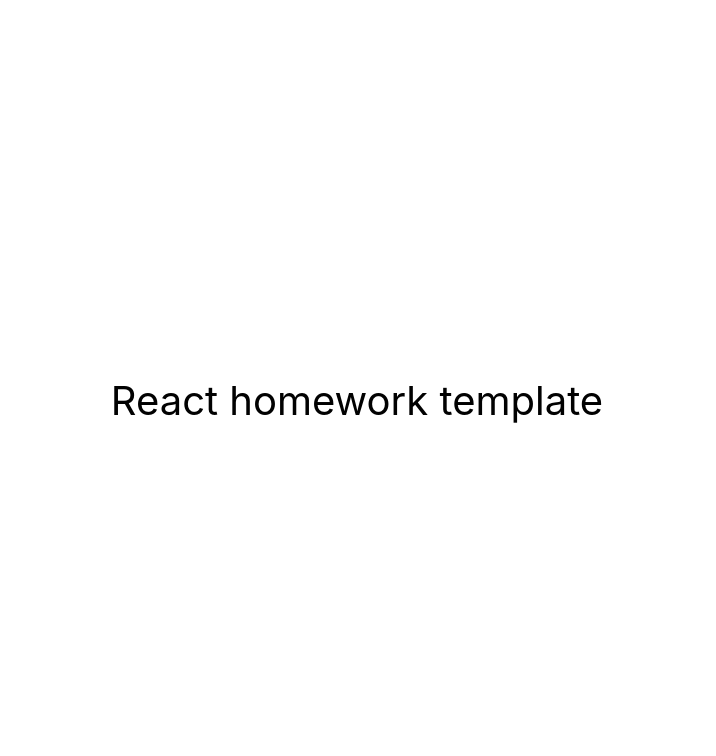
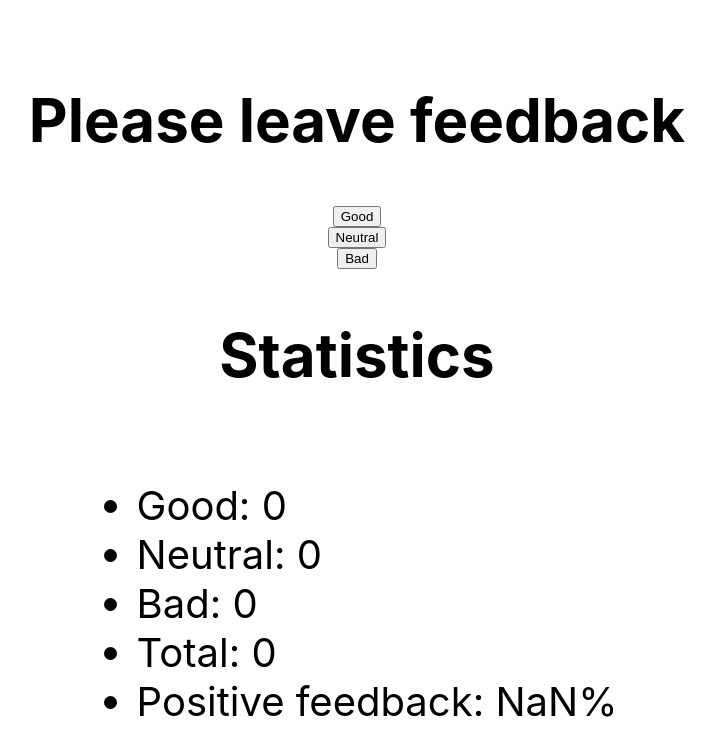
Before and after one commit to nastena1409/goit-react-hw-02-feedback, a React (Create React App) app: page / in a window 1280 px wide. Shown: the top 756 px of the page, without its empty margins (283-999 px from the left). Built offline with nearby package versions, Linux system fonts and the light colour scheme.

Commit message:
update App

```diff
--- a/src/components/App.jsx
+++ b/src/components/App.jsx
@@ -1,16 +1,56 @@
-export const App = () => {
-  return (
+import { Component } from "react";
+
+export class App extends Component {
+
+  state = {
+  good: 0,
+  neutral: 0,
+  bad: 0
+  }
+
+  countTotalFeedback() {
+    const total = this.state.good + this.state.neutral + this.state.bad;
+
+      return total;
+  }
+
+  countPositiveFeedbackPercentage() {
+    const positive = Math.round(this.state.good / this.total * 100);
+
+    return positive;
+  }
+
+  render() {
+
+    const { good, neutral, bad } = this.state;
+
+     return (
     <div
       style={{
         height: '100vh',
         display: 'flex',
+        flexDirection: 'column',
         justifyContent: 'center',
         alignItems: 'center',
         fontSize: 40,
         color: '#010101'
       }}
     >
-      React homework template
+         <h2>Please leave feedback</h2>
+         <button>Good</button>
+         <button>Neutral</button>
+         <button>Bad</button>
+         <h2>Statistics</h2>
+            <ul>
+              <li>Good: {good}</li>
+              <li>Neutral: {neutral}</li>
+              <li>Bad: {bad}</li>
+              <li>Total: {this.countTotalFeedback()}</li>
+              <li>Positive feedback: {this.countPositiveFeedbackPercentage()}%</li>
+            </ul>
     </div>
   );
+  }
+
+
 };
--- /dev/null
+++ b/src/components/Statistics.jsx
@@ -0,0 +1,3 @@
+export const Statistics = ({ good, neutral, bad, total, positivePercentage }) => {
+
+}
```
